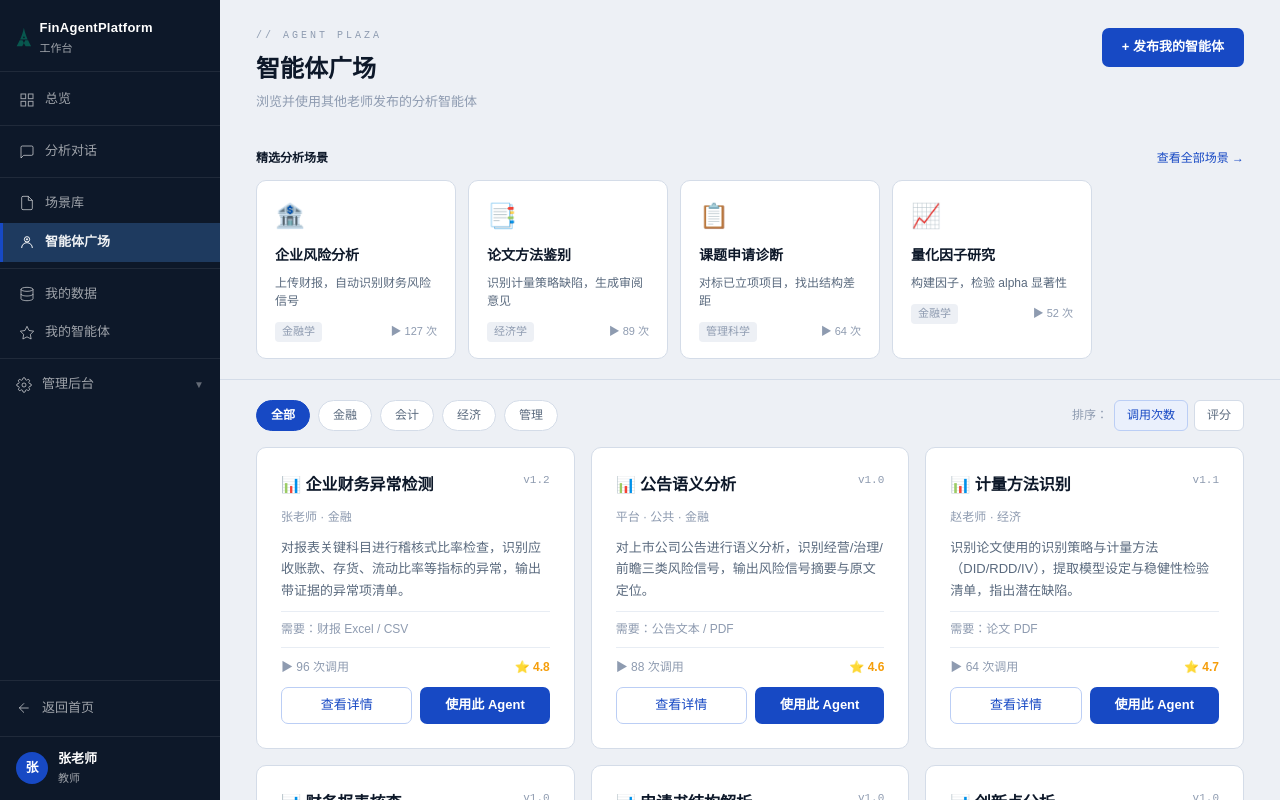
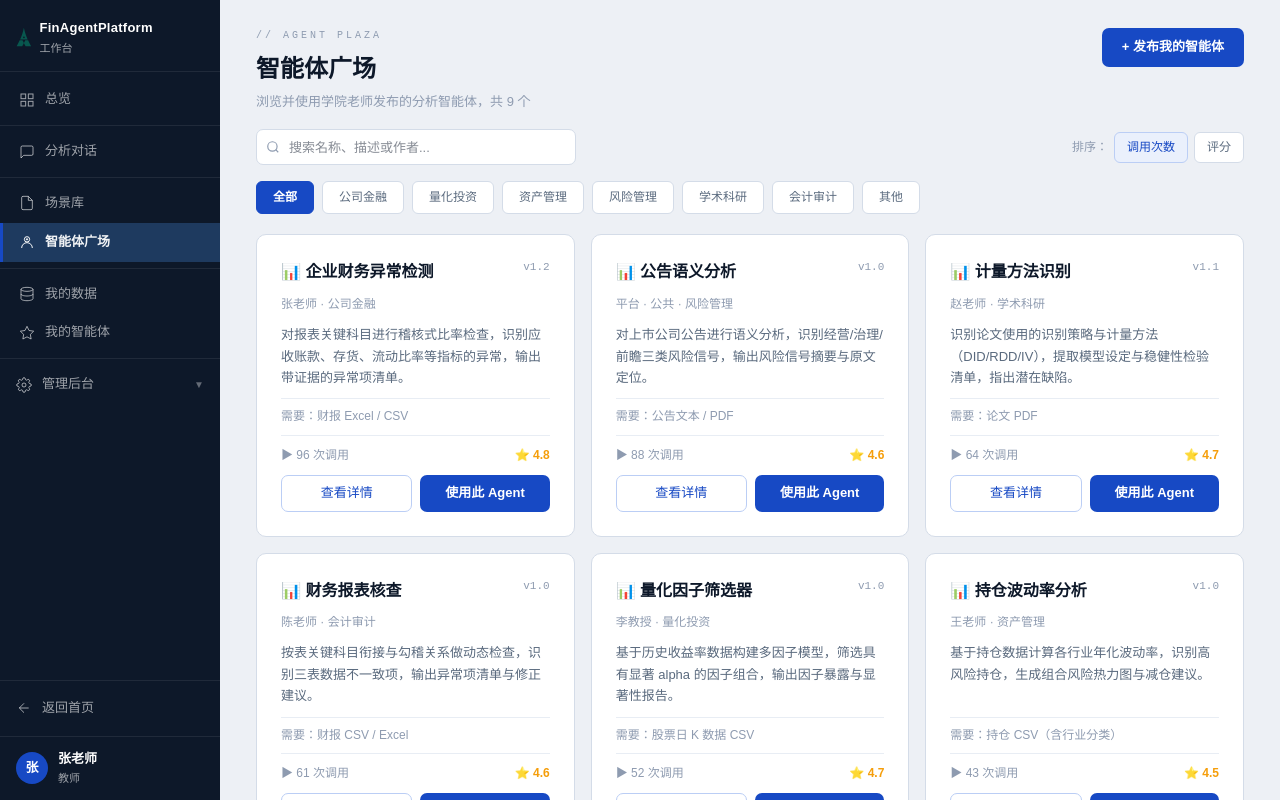
Before and after one commit to hxy2321548628/FinAgentPlatform, a React (Vite) app in the folder web/: page /workspace/agents in a window 1280 px wide. Built offline with nearby package versions, Linux system fonts and the light colour scheme.

Commit message:
优化：工作台广场去掉推荐场景区，改为金融导向分类标签+搜索框+分页，扩充9个agent

```diff
--- a/web/src/workspace/pages/AgentPlaza.tsx
+++ b/web/src/workspace/pages/AgentPlaza.tsx
@@ -4,19 +4,20 @@ import { useNavigate } from 'react-router-dom'
 interface Agent {
   id: string; name: string; author: string; subject: string
   desc: string; dataNeeded: string; calls: number; rating: number; version: string
-  ratingDist: number[]  // 5星到1星的评分人数
-  prompt: string        // 系统提示词摘要（前200字）
+  ratingDist: number[]
+  prompt: string
 }
 
-const SUBJECTS_FILTER = ['全部', '金融', '会计', '经济', '管理']
-
 const MOCK_AGENTS: Agent[] = [
-  { id: '1', name: '企业财务异常检测', author: '张老师', subject: '金融', desc: '对报表关键科目进行稽核式比率检查，识别应收账款、存货、流动比率等指标的异常，输出带证据的异常项清单。', dataNeeded: '财报 Excel / CSV', calls: 96, rating: 4.8, version: 'v1.2', ratingDist: [78, 12, 4, 2, 0], prompt: '你是一位专业的财务分析师，擅长识别财务报表中的异常信号。\n\n请按以下步骤分析：\n1. 读取财务报表数据，了解科目结构\n2. 计算流动比率、速动比率、资产负债率等关键指标\n3. 与行业平均水平对比，识别偏离超过 1.5 个标准差的指标\n4. 输出异常项清单...' },
-  { id: '2', name: '计量方法识别', author: '赵老师', subject: '经济', desc: '识别论文使用的识别策略与计量方法（DID/RDD/IV），提取模型设定与稳健性检验清单，指出潜在缺陷。', dataNeeded: '论文 PDF', calls: 64, rating: 4.7, version: 'v1.1', ratingDist: [52, 8, 3, 1, 0], prompt: '你是一位计量经济学专家。\n\n请对上传的论文执行以下分析：\n1. 识别核心识别策略（DID / RDD / IV / 自然实验等）\n2. 提取模型设定，包括控制变量选取逻辑\n3. 列出稳健性检验方法\n4. 指出可能的识别威胁...' },
-  { id: '3', name: '公告语义分析', author: '平台 · 公共', subject: '金融', desc: '对上市公司公告进行语义分析，识别经营/治理/前瞻三类风险信号，输出风险信号摘要与原文定位。', dataNeeded: '公告文本 / PDF', calls: 88, rating: 4.6, version: 'v1.0', ratingDist: [63, 18, 5, 2, 0], prompt: '你是一位专业的证券分析师，擅长解读上市公司公告。\n\n请对上传的公告文本：\n1. 识别经营类风险信号（业绩下滑、客户集中、合同纠纷）\n2. 识别治理类风险信号（高管变动、关联交易、股权质押）\n3. 识别前瞻性信号（扩产计划、并购意图）...' },
-  { id: '4', name: '申请书结构解析', author: '孙老师', subject: '管理', desc: '解析国家自然科学基金申请书的章节结构、立项依据与研究方案组织方式，对比同领域已立项项目给出改进建议。', dataNeeded: '申请书 PDF', calls: 38, rating: 4.5, version: 'v1.0', ratingDist: [28, 7, 2, 1, 0], prompt: '你是一位经验丰富的科研项目评审专家。\n\n请对上传的申请书进行以下诊断：\n1. 检查立项依据的论证逻辑\n2. 核查研究内容与研究目标的对应关系\n3. 比对研究方案的技术路线\n4. 输出差距清单...' },
-  { id: '5', name: '创新点分析', author: '张老师', subject: '金融', desc: '对比目标文本与领域近期文献，分析创新点的表述方式与支撑证据是否充分，输出创新点强弱评估。', dataNeeded: '论文 PDF', calls: 29, rating: 4.4, version: 'v1.0', ratingDist: [20, 6, 2, 1, 0], prompt: '你是一位金融学领域的学术审稿人。\n\n请对目标论文的创新点进行分析：\n1. 提取作者自述的创新点\n2. 在论文正文中验证每条创新点是否有充分论证\n3. 与近三年同方向文献对比...' },
-  { id: '6', name: '财务报表核查', author: '陈老师', subject: '会计', desc: '按表关键科目衔接与勾稽关系做动态检查，识别三表数据不一致项，输出异常项清单与修正建议。', dataNeeded: '财报 CSV / Excel', calls: 61, rating: 4.6, version: 'v1.0', ratingDist: [48, 10, 2, 1, 0], prompt: '你是一位注册会计师，专注于财务报表的内部勾稽核查。\n\n请对上传的财务报表：\n1. 检查资产负债表、利润表、现金流量表三表勾稽关系\n2. 识别净利润与经营现金流的偏差\n3. 检查关键科目环比异常变动...' },
+  { id: '1', name: '企业财务异常检测', author: '张老师', subject: '公司金融', desc: '对报表关键科目进行稽核式比率检查，识别应收账款、存货、流动比率等指标的异常，输出带证据的异常项清单。', dataNeeded: '财报 Excel / CSV', calls: 96, rating: 4.8, version: 'v1.2', ratingDist: [78, 12, 4, 2, 0], prompt: '你是一位专业的财务分析师，擅长识别财务报表中的异常信号。\n\n请按以下步骤分析：\n1. 读取财务报表数据，了解科目结构\n2. 计算流动比率、速动比率、资产负债率等关键指标\n3. 与行业平均水平对比，识别偏离超过 1.5 个标准差的指标\n4. 输出异常项清单...' },
+  { id: '2', name: '计量方法识别', author: '赵老师', subject: '学术科研', desc: '识别论文使用的识别策略与计量方法（DID/RDD/IV），提取模型设定与稳健性检验清单，指出潜在缺陷。', dataNeeded: '论文 PDF', calls: 64, rating: 4.7, version: 'v1.1', ratingDist: [52, 8, 3, 1, 0], prompt: '你是一位计量经济学专家。\n\n请对上传的论文执行以下分析：\n1. 识别核心识别策略（DID / RDD / IV / 自然实验等）\n2. 提取模型设定，包括控制变量选取逻辑\n3. 列出稳健性检验方法\n4. 指出可能的识别威胁...' },
+  { id: '3', name: '公告语义分析', author: '平台 · 公共', subject: '风险管理', desc: '对上市公司公告进行语义分析，识别经营/治理/前瞻三类风险信号，输出风险信号摘要与原文定位。', dataNeeded: '公告文本 / PDF', calls: 88, rating: 4.6, version: 'v1.0', ratingDist: [63, 18, 5, 2, 0], prompt: '你是一位专业的证券分析师，擅长解读上市公司公告。\n\n请对上传的公告文本：\n1. 识别经营类风险信号（业绩下滑、客户集中、合同纠纷）\n2. 识别治理类风险信号（高管变动、关联交易、股权质押）\n3. 识别前瞻性信号（扩产计划、并购意图）...' },
+  { id: '4', name: '申请书结构解析', author: '孙老师', subject: '学术科研', desc: '解析国家自然科学基金申请书的章节结构、立项依据与研究方案组织方式，对比同领域已立项项目给出改进建议。', dataNeeded: '申请书 PDF', calls: 38, rating: 4.5, version: 'v1.0', ratingDist: [28, 7, 2, 1, 0], prompt: '你是一位经验丰富的科研项目评审专家。\n\n请对上传的申请书进行以下诊断：\n1. 检查立项依据的论证逻辑\n2. 核查研究内容与研究目标的对应关系\n3. 比对研究方案的技术路线\n4. 输出差距清单...' },
+  { id: '5', name: '创新点分析', author: '张老师', subject: '学术科研', desc: '对比目标文本与领域近期文献，分析创新点的表述方式与支撑证据是否充分，输出创新点强弱评估。', dataNeeded: '论文 PDF', calls: 29, rating: 4.4, version: 'v1.0', ratingDist: [20, 6, 2, 1, 0], prompt: '你是一位金融学领域的学术审稿人。\n\n请对目标论文的创新点进行分析：\n1. 提取作者自述的创新点\n2. 在论文正文中验证每条创新点是否有充分论证\n3. 与近三年同方向文献对比...' },
+  { id: '6', name: '财务报表核查', author: '陈老师', subject: '会计审计', desc: '按表关键科目衔接与勾稽关系做动态检查，识别三表数据不一致项，输出异常项清单与修正建议。', dataNeeded: '财报 CSV / Excel', calls: 61, rating: 4.6, version: 'v1.0', ratingDist: [48, 10, 2, 1, 0], prompt: '你是一位注册会计师，专注于财务报表的内部勾稽核查。\n\n请对上传的财务报表：\n1. 检查资产负债表、利润表、现金流量表三表勾稽关系\n2. 识别净利润与经营现金流的偏差\n3. 检查关键科目环比异常变动...' },
+  { id: '7', name: '量化因子筛选器', author: '李教授', subject: '量化投资', desc: '基于历史收益率数据构建多因子模型，筛选具有显著 alpha 的因子组合，输出因子暴露与显著性报告。', dataNeeded: '股票日 K 数据 CSV', calls: 52, rating: 4.7, version: 'v1.0', ratingDist: [40, 9, 2, 1, 0], prompt: '你是一位量化研究员。\n\n请基于上传的股票数据：\n1. 计算常见因子值（动量、市值、市盈率等）\n2. 使用 Fama-French 框架进行因子回归\n3. 检验因子的 alpha 显著性（t 检验，p < 0.05）\n4. 输出显著因子列表及其因子暴露...' },
+  { id: '8', name: '持仓波动率分析', author: '王老师', subject: '资产管理', desc: '基于持仓数据计算各行业年化波动率，识别高风险持仓，生成组合风险热力图与减仓建议。', dataNeeded: '持仓 CSV（含行业分类）', calls: 43, rating: 4.5, version: 'v1.0', ratingDist: [32, 8, 2, 1, 0], prompt: '你是一位专业的组合管理分析师。\n\n请对上传的持仓数据：\n1. 按行业分组计算加权年化波动率\n2. 识别超过阈值的高波动率行业\n3. 给出降低组合整体风险的减仓建议...' },
+  { id: '9', name: '信用风险评估', author: '刘老师', subject: '风险管理', desc: '基于企业财务指标和行业数据，构建信用评分模型，输出违约概率估计和风险等级。', dataNeeded: '企业财务数据 CSV', calls: 35, rating: 4.3, version: 'v1.0', ratingDist: [25, 7, 2, 1, 0], prompt: '你是一位信用分析师。\n\n请对上传的财务数据：\n1. 计算偿债能力指标（流动比率、速动比率、利息保障倍数）\n2. 计算盈利能力指标（ROE、ROA、EBITDA 利润率）\n3. 基于 Altman Z-Score 模型估计违约概率...' },
 ]
 
 function RatingBar({ dist, total }: { dist: number[]; total: number }) {
@@ -62,47 +63,42 @@ function AgentCard({ agent, onDetail, onUse }: { agent: Agent; onDetail: () => v
   )
 }
 
-// 推荐场景数据（在工作台广场顶部展示，链接到场景库）
-const QUICK_SCENES = [
-  { id: 'risk', icon: '🏦', name: '企业风险分析', desc: '上传财报，自动识别财务风险信号', subject: '金融学', uses: 127 },
-  { id: 'paper', icon: '📑', name: '论文方法鉴别', desc: '识别计量策略缺陷，生成审阅意见', subject: '经济学', uses: 89 },
-  { id: 'grant', icon: '📋', name: '课题申请诊断', desc: '对标已立项项目，找出结构差距', subject: '管理科学', uses: 64 },
-  { id: 'factor', icon: '📈', name: '量化因子研究', desc: '构建因子，检验 alpha 显著性', subject: '金融学', uses: 52 },
+// 金融学院导向的分类体系
+const SUBJECTS_FILTER = [
+  { key: '全部',     label: '全部' },
+  { key: '公司金融', label: '公司金融' },
+  { key: '量化投资', label: '量化投资' },
+  { key: '资产管理', label: '资产管理' },
+  { key: '风险管理', label: '风险管理' },
+  { key: '学术科研', label: '学术科研' },
+  { key: '会计审计', label: '会计审计' },
+  { key: '其他',     label: '其他' },
 ]
 
-function QuickSceneCard({ scene, onClick }: { scene: typeof QUICK_SCENES[0]; onClick: () => void }) {
-  const [hovered, setHovered] = useState(false)
-  return (
-    <div
-      onClick={onClick}
-      onMouseEnter={() => setHovered(true)}
-      onMouseLeave={() => setHovered(false)}
-      style={{
-        background: hovered ? 'var(--action-light)' : 'var(--surface)',
-        border: `1px solid ${hovered ? 'var(--action-border)' : 'var(--border)'}`,
-        borderRadius: 10, padding: '16px 18px', cursor: 'pointer',
-        transition: 'all 0.15s', flexShrink: 0, width: 200,
-        display: 'flex', flexDirection: 'column' as const, gap: 8,
-      }}
-    >
-      <div style={{ fontSize: 24 }}>{scene.icon}</div>
-      <div style={{ fontSize: 14, fontWeight: 600, color: hovered ? 'var(--action)' : 'var(--text-primary)' }}>{scene.name}</div>
-      <div style={{ fontSize: 12, color: 'var(--text-secondary)', lineHeight: 1.5 }}>{scene.desc}</div>
-      <div style={{ display: 'flex', alignItems: 'center', justifyContent: 'space-between', marginTop: 4 }}>
-        <span style={{ fontSize: 11, color: 'var(--text-muted)', background: 'var(--bg)', padding: '1px 7px', borderRadius: 4 }}>{scene.subject}</span>
-        <span style={{ fontSize: 11, color: 'var(--text-muted)' }}>▶ {scene.uses} 次</span>
-      </div>
-    </div>
-  )
-}
+const PAGE_SIZE = 6
 
 export function AgentPlaza() {
   const navigate = useNavigate()
   const [activeSubject, setActiveSubject] = useState('全部')
   const [sortBy, setSortBy] = useState<'calls' | 'rating'>('calls')
+  const [search, setSearch] = useState('')
+  const [page, setPage] = useState(1)
   const [detailAgent, setDetailAgent] = useState<Agent | null>(null)
 
-  const filtered = MOCK_AGENTS.filter(a => activeSubject === '全部' || a.subject === activeSubject).sort((a, b) => b[sortBy] - a[sortBy])
+  const filtered = MOCK_AGENTS
+    .filter(a => {
+      const matchSubject = activeSubject === '全部' || a.subject === activeSubject
+      const matchSearch = !search || a.name.includes(search) || a.desc.includes(search) || a.author.includes(search)
+      return matchSubject && matchSearch
+    })
+    .sort((a, b) => b[sortBy] - a[sortBy])
+
+  const totalPages = Math.max(1, Math.ceil(filtered.length / PAGE_SIZE))
+  const paged = filtered.slice((page - 1) * PAGE_SIZE, page * PAGE_SIZE)
+
+  // 切筛选/搜索时重置到第1页
+  const handleSubject = (s: string) => { setActiveSubject(s); setPage(1) }
+  const handleSearch = (v: string) => { setSearch(v); setPage(1) }
 
   const handleUse = (agent: Agent) => {
     navigate('/workspace/chat', {
@@ -114,54 +110,111 @@ export function AgentPlaza() {
       }
     })
   }
+
   return (
     <div style={{ flex: 1, overflowY: 'auto', background: 'var(--bg)' }}>
       {/* 页头 */}
-      <div style={{ padding: '28px 36px 20px', display: 'flex', alignItems: 'flex-start', justifyContent: 'space-between' }}>
+      <div style={{ padding: '28px 36px 0', display: 'flex', alignItems: 'flex-start', justifyContent: 'space-between' }}>
         <div>
           <div style={{ fontSize: 10, fontFamily: "'JetBrains Mono', monospace", textTransform: 'uppercase' as const, letterSpacing: '0.3em', color: 'var(--text-muted)', marginBottom: 6 }}>// AGENT PLAZA</div>
           <h1 style={{ fontSize: 24, fontWeight: 700, color: 'var(--text-primary)', marginBottom: 4 }}>智能体广场</h1>
-          <p style={{ fontSize: 13, color: 'var(--text-muted)' }}>浏览并使用其他老师发布的分析智能体</p>
+          <p style={{ fontSize: 13, color: 'var(--text-muted)' }}>浏览并使用学院老师发布的分析智能体，共 {MOCK_AGENTS.length} 个</p>
         </div>
-        <button onClick={() => navigate('/workspace/agents/publish')} style={{ padding: '9px 20px', background: 'var(--action)', color: '#fff', border: 'none', borderRadius: 7, fontSize: 13, fontWeight: 600, cursor: 'pointer', fontFamily: 'inherit', flexShrink: 0 }}>+ 发布我的智能体</button>
-      </div>
-      {/* 推荐场景区（横向滚动） */}
-      <div style={{ background: 'var(--bg)', borderBottom: '1px solid var(--border)', padding: '16px 0 20px' }}>
-        <div style={{ padding: '0 36px', marginBottom: 12, display: 'flex', alignItems: 'center', justifyContent: 'space-between' }}>
-          <div style={{ fontSize: 12, fontWeight: 600, color: 'var(--text-primary)' }}>精选分析场景</div>
-          <button onClick={() => navigate('/workspace/scenarios')} style={{ fontSize: 12, color: 'var(--action)', background: 'none', border: 'none', cursor: 'pointer', fontFamily: 'inherit' }}>查看全部场景 →</button>
-        </div>
-        <div style={{ display: 'flex', gap: 12, padding: '0 36px', overflowX: 'auto', scrollbarWidth: 'none' as const }}>
-          {QUICK_SCENES.map(scene => (
-            <QuickSceneCard
-              key={scene.id}
-              scene={scene}
-              onClick={() => navigate('/workspace/scenarios')}
-            />
-          ))}
-        </div>
+        <button
+          onClick={() => navigate('/workspace/agents/publish')}
+          style={{ padding: '9px 20px', background: 'var(--action)', color: '#fff', border: 'none', borderRadius: 7, fontSize: 13, fontWeight: 600, cursor: 'pointer', fontFamily: 'inherit', flexShrink: 0 }}
+        >+ 发布我的智能体</button>
       </div>
 
-      <div style={{ padding: '20px 36px 32px' }}>
-      <div style={{ display: 'flex', alignItems: 'center', justifyContent: 'space-between', marginBottom: 16, flexWrap: 'wrap' as const, gap: 10 }}>
-        <div style={{ display: 'flex', gap: 8 }}>
-          {SUBJECTS_FILTER.map(s => (
-            <button key={s} onClick={() => setActiveSubject(s)} style={{ padding: '5px 14px', borderRadius: 20, border: '1px solid ' + (activeSubject === s ? 'var(--action)' : 'var(--border)'), background: activeSubject === s ? 'var(--action)' : 'var(--surface)', color: activeSubject === s ? '#fff' : 'var(--text-secondary)', fontSize: 12, fontWeight: activeSubject === s ? 600 : 400, cursor: 'pointer', fontFamily: 'inherit', transition: 'all 0.15s' }}>{s}</button>
-          ))}
+      {/* 搜索 + 排序栏 */}
+      <div style={{ padding: '16px 36px', display: 'flex', alignItems: 'center', gap: 12 }}>
+        <div style={{ flex: 1, position: 'relative' as const, maxWidth: 320 }}>
+          <svg width="14" height="14" viewBox="0 0 24 24" fill="none" stroke="currentColor" strokeWidth="2" style={{ position: 'absolute', left: 10, top: '50%', transform: 'translateY(-50%)', color: 'var(--text-muted)', pointerEvents: 'none' }}>
+            <circle cx="11" cy="11" r="8"/><path d="m21 21-4.35-4.35"/>
+          </svg>
+          <input
+            value={search}
+            onChange={e => handleSearch(e.target.value)}
+            placeholder="搜索名称、描述或作者..."
+            style={{ width: '100%', height: 36, padding: '0 12px 0 32px', border: '1px solid var(--border)', borderRadius: 7, fontSize: 13, fontFamily: 'inherit', outline: 'none', background: 'var(--surface)', color: 'var(--text-primary)', boxSizing: 'border-box' as const, transition: 'border-color 0.15s' }}
+            onFocus={e => (e.target.style.borderColor = 'var(--action)')}
+            onBlur={e => (e.target.style.borderColor = 'var(--border)')}
+          />
+          {search && (
+            <button onClick={() => handleSearch('')} style={{ position: 'absolute', right: 8, top: '50%', transform: 'translateY(-50%)', background: 'none', border: 'none', cursor: 'pointer', color: 'var(--text-muted)', fontSize: 14, lineHeight: 1 }}>×</button>
+          )}
         </div>
-        <div style={{ display: 'flex', gap: 6, alignItems: 'center' }}>
+        <div style={{ marginLeft: 'auto', display: 'flex', gap: 6, alignItems: 'center' }}>
           <span style={{ fontSize: 12, color: 'var(--text-muted)' }}>排序：</span>
           {(['calls', 'rating'] as const).map(s => (
-            <button key={s} onClick={() => setSortBy(s)} style={{ padding: '5px 12px', borderRadius: 6, border: '1px solid ' + (sortBy === s ? 'var(--action-border)' : 'var(--border)'), background: sortBy === s ? 'var(--action-light)' : 'var(--surface)', color: sortBy === s ? 'var(--action)' : 'var(--text-secondary)', fontSize: 12, cursor: 'pointer', fontFamily: 'inherit' }}>
+            <button key={s} onClick={() => setSortBy(s)} style={{ padding: '5px 12px', borderRadius: 6, border: '1px solid ' + (sortBy === s ? 'var(--action-border)' : 'var(--border)'), background: sortBy === s ? 'var(--action-light)' : 'var(--surface)', color: sortBy === s ? 'var(--action)' : 'var(--text-secondary)', fontSize: 12, cursor: 'pointer', fontFamily: 'inherit', transition: 'all 0.15s' }}>
               {s === 'calls' ? '调用次数' : '评分'}
             </button>
           ))}
         </div>
       </div>
-      <div style={{ display: 'grid', gridTemplateColumns: 'repeat(3, 1fr)', gap: 16 }}>
-        {filtered.map(agent => <AgentCard key={agent.id} agent={agent} onDetail={() => setDetailAgent(agent)} onUse={() => handleUse(agent)} />)}
+
+      {/* 分类标签栏 */}
+      <div style={{ padding: '0 36px 20px', display: 'flex', gap: 8, flexWrap: 'wrap' as const }}>
+        {SUBJECTS_FILTER.map(({ key, label }) => (
+          <button
+            key={key}
+            onClick={() => handleSubject(key)}
+            style={{
+              padding: '6px 16px', borderRadius: 6,
+              border: '1px solid ' + (activeSubject === key ? 'var(--action)' : 'var(--border)'),
+              background: activeSubject === key ? 'var(--action)' : 'var(--surface)',
+              color: activeSubject === key ? '#fff' : 'var(--text-secondary)',
+              fontSize: 12, fontWeight: activeSubject === key ? 600 : 400,
+              cursor: 'pointer', fontFamily: 'inherit', transition: 'all 0.15s',
+            }}
+          >{label}</button>
+        ))}
       </div>
-      </div>  {/* 关闭 padding wrapper */}
+
+      {/* 卡片网格 */}
+      <div style={{ padding: '0 36px' }}>
+        {paged.length === 0 ? (
+          <div style={{ padding: '60px 0', textAlign: 'center' as const, color: 'var(--text-muted)', fontSize: 14 }}>
+            {search ? `未找到与「${search}」相关的智能体` : '该分类暂无智能体'}
+          </div>
+        ) : (
+          <div style={{ display: 'grid', gridTemplateColumns: 'repeat(3, 1fr)', gap: 16 }}>
+            {paged.map(agent => (
+              <AgentCard key={agent.id} agent={agent} onDetail={() => setDetailAgent(agent)} onUse={() => handleUse(agent)} />
+            ))}
+          </div>
+        )}
+
+        {/* 分页 */}
+        {totalPages > 1 && (
+          <div style={{ display: 'flex', alignItems: 'center', justifyContent: 'center', gap: 8, padding: '28px 0 32px' }}>
+            <button
+              onClick={() => setPage(p => Math.max(1, p - 1))}
+              disabled={page === 1}
+              style={{ width: 32, height: 32, display: 'flex', alignItems: 'center', justifyContent: 'center', border: '1px solid var(--border)', borderRadius: 6, background: 'var(--surface)', color: page === 1 ? 'var(--text-muted)' : 'var(--text-secondary)', cursor: page === 1 ? 'default' : 'pointer', fontSize: 14 }}
+            >‹</button>
+            {Array.from({ length: totalPages }, (_, i) => i + 1).map(p => (
+              <button
+                key={p}
+                onClick={() => setPage(p)}
+                style={{ width: 32, height: 32, display: 'flex', alignItems: 'center', justifyContent: 'center', border: '1px solid ' + (page === p ? 'var(--action)' : 'var(--border)'), borderRadius: 6, background: page === p ? 'var(--action)' : 'var(--surface)', color: page === p ? '#fff' : 'var(--text-secondary)', cursor: 'pointer', fontSize: 13, fontWeight: page === p ? 600 : 400 }}
+              >{p}</button>
+            ))}
+            <button
+              onClick={() => setPage(p => Math.min(totalPages, p + 1))}
+              disabled={page === totalPages}
+              style={{ width: 32, height: 32, display: 'flex', alignItems: 'center', justifyContent: 'center', border: '1px solid var(--border)', borderRadius: 6, background: 'var(--surface)', color: page === totalPages ? 'var(--text-muted)' : 'var(--text-secondary)', cursor: page === totalPages ? 'default' : 'pointer', fontSize: 14 }}
+            >›</button>
+            <span style={{ fontSize: 12, color: 'var(--text-muted)', marginLeft: 8 }}>共 {filtered.length} 个</span>
+          </div>
+        )}
+        {totalPages <= 1 && filtered.length > 0 && (
+          <div style={{ padding: '20px 0 32px', textAlign: 'center' as const }}>
+            <span style={{ fontSize: 12, color: 'var(--text-muted)' }}>共 {filtered.length} 个智能体</span>
+          </div>
+        )}
+      </div>
 
       {/* 详情侧抽屉 */}
       {detailAgent && (
```
